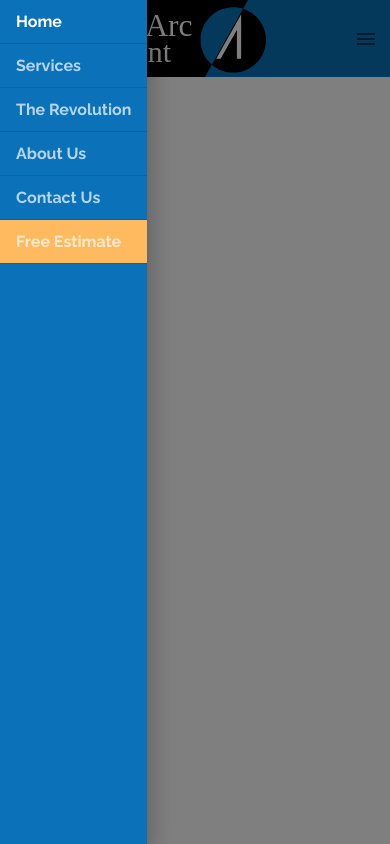
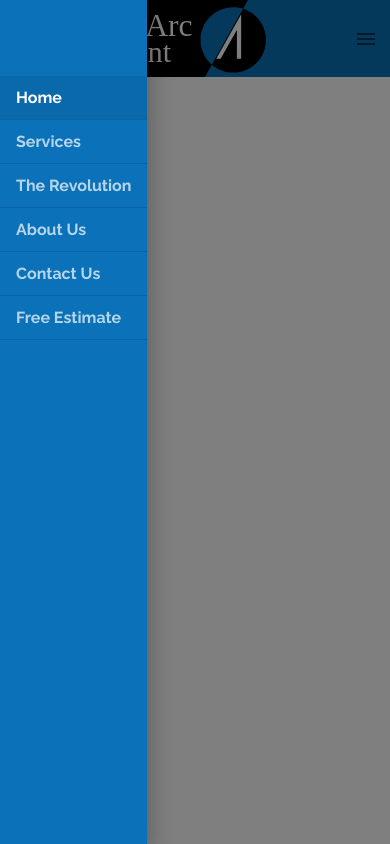
Before and after one commit to mitushaa/arc-development, a React (Create React App) app: page / in a window 390 px wide. Both pictures are taken after a click on the button 366 px from the left and 38 px from the top of the page. Built offline with nearby package versions, Linux system fonts and the light colour scheme.

Commit message:
Clipped Appbar

```diff
--- a/src/components/ui/Header.js
+++ b/src/components/ui/Header.js
@@ -119,10 +119,12 @@ drawerItemEstimate: {
   backgroundColor: theme.palette.common.orange
 },
 drawerItemSelected: {
+  "& .MuiListItemText-root": {
   opacity: 1
+  }
 },
 appbar: {
-  zIndex: theme.zIndex.modal+1
+  zIndex: theme.zIndex.modal + 1
 }
 }));
 export default function Header(props) {
@@ -230,10 +232,14 @@ const routes = [
       classes={{paper: classes.menu}}
       MenuListProps={{onMouseLeave: handleClose}}
       elevation={0}
+      style={{zIndex: 1302}}
       keepMounted
       >
       {menuOptions.map((option, i) => (
-<MenuItem key= {option}component = {Link} to ={option.link}
+<MenuItem
+key= {`${option}${i}`}
+component = {Link}
+to ={option.link}
 classes={{root: classes.menuItem}} onClick={(event) =>
   {handleMenuItemClick(event, i); setValue(1);
     handleClose()}}
@@ -252,31 +258,49 @@ classes={{root: classes.menuItem}} onClick={(event) =>
       onOpen={() => setOpenDrawer(true)}
       classes={{paper: classes.drawer}}
       >
+        <div className={classes.toolbarMargin} />
 <List disablePadding>
   {routes.map(route => (
 <ListItem
 divider
 key={`${route}${route.activeIndex}`}
-button component= {Link} to ={route.link} selected={value===route.active} onClick={() =>{setOpenDrawer(false); setValue(route.activeIndex)}}>
-  <ListItemText className={value === route.activeIndex ? [classes.drawerItem, classes.drawerItemSelected]: classes.drawerItem}
-   disableTypography>{route.name}
+button
+component= {Link}
+to ={route.link}
+selected={value===route.activeIndex}
+classes={{selected: classes.drawerItemSelected}}
+onClick={() => {
+setOpenDrawer(false);
+setValue(route.activeIndex);
+}}
+>
+  <ListItemText
+  className={classes.drawerItem}
+   disableTypography
+   >
+     {route.name}
   </ListItemText>
 </ListItem>
-
   ))}
-  <ListItem onClick={() => {setOpenDrawer(false); setValue(5)}}
-  divider button
+  <ListItem
+  onClick={() => {
+    setOpenDrawer(false);
+    setValue(5);
+  }}
+  divider
+  button
   component={Link}
-  className={classes.drawerItemEstimate}
-
+  className={{root:classes.drawerItemEstimate, selected:
+  classes.drawerItemSelected}}
   to="/estimate"
   selected={value === 5}
 
   >
-    <ListItemText className= {value === 5 ?
-  [classes.drawerItem, classes.drawerItemSelected] :
-  classes.drawerItem}
-    disableTypography>Free Estimate
+    <ListItemText
+    className= {classes.drawerItem}
+    disableTypography
+    >
+      Free Estimate
     </ListItemText>
   </ListItem>
 
```
Also changed, not shown: 1 other file (tests, documents, lock files or other folders).
